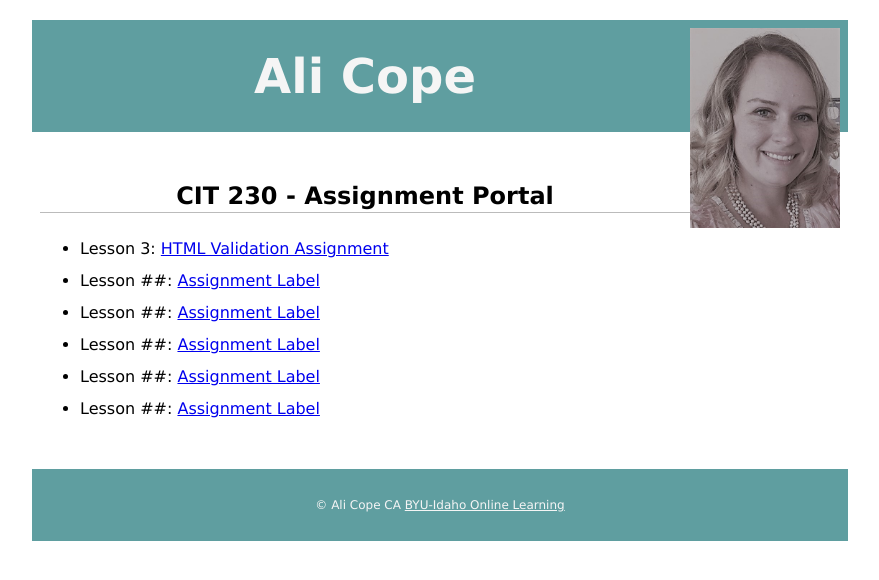
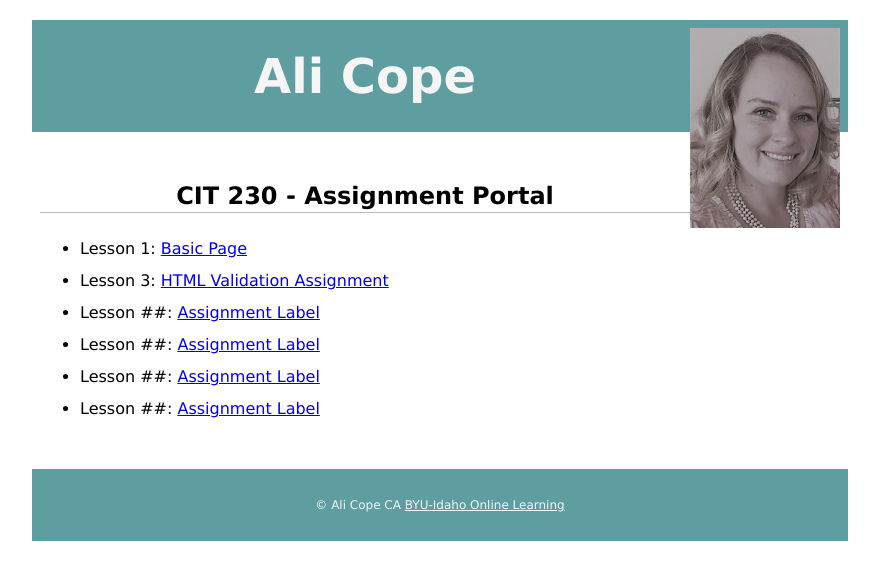
Before and after one commit to Cope-Ali/cope-ali.github.io, a plain HTML site: page index.html in a window 1280 px wide. Shown: the whole page, without its empty margins (200-1079 px from the left). Drawn offline with Linux system fonts and the light colour scheme.

Commit message:
add basic page to hub

```diff
--- a/index.html
+++ b/index.html
@@ -17,8 +17,8 @@
         <main>
             <h2>CIT 230 - Assignment Portal</h2>
             <ul>
+                <li> Lesson 1: <a href="basicpage.html"> Basic Page</a></li>
                 <li> Lesson 3: <a href="/cope-ali.github.io/assignments/lesson-3/fixedhtml.html"> HTML Validation Assignment</a></li>
-                <li> Lesson ##: <a href="#"> Assignment Label</a></li>
                 <li> Lesson ##: <a href="#"> Assignment Label</a></li>
                 <li> Lesson ##: <a href="#"> Assignment Label</a></li>
                 <li> Lesson ##: <a href="#"> Assignment Label</a></li>
```
